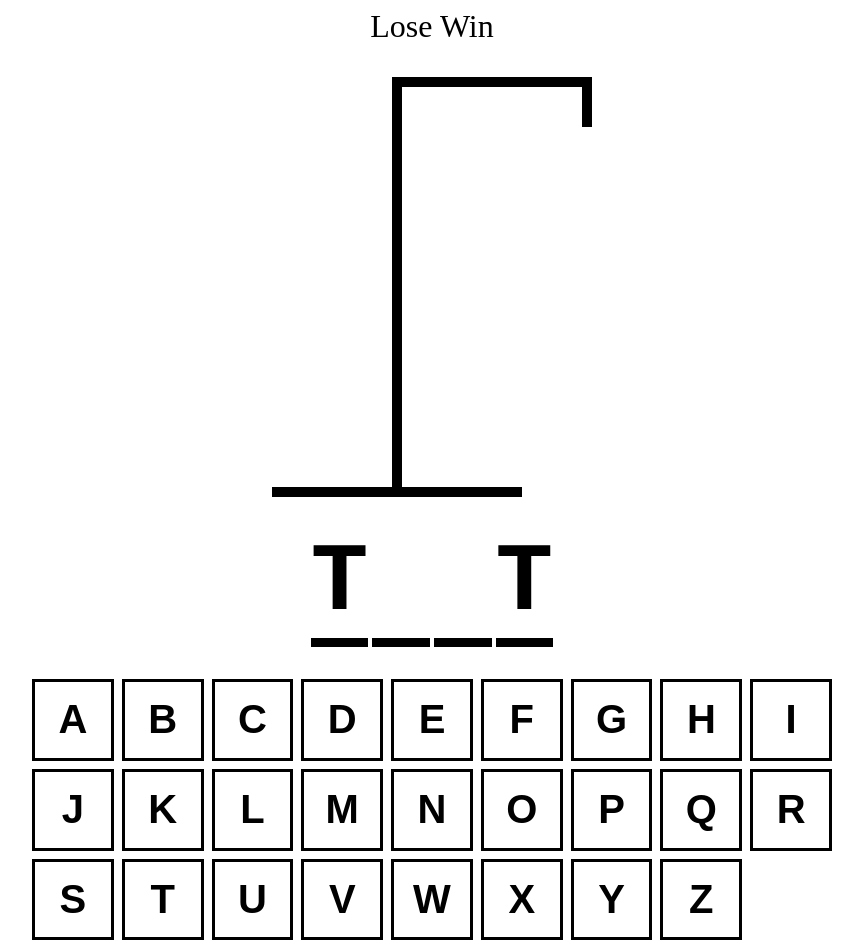
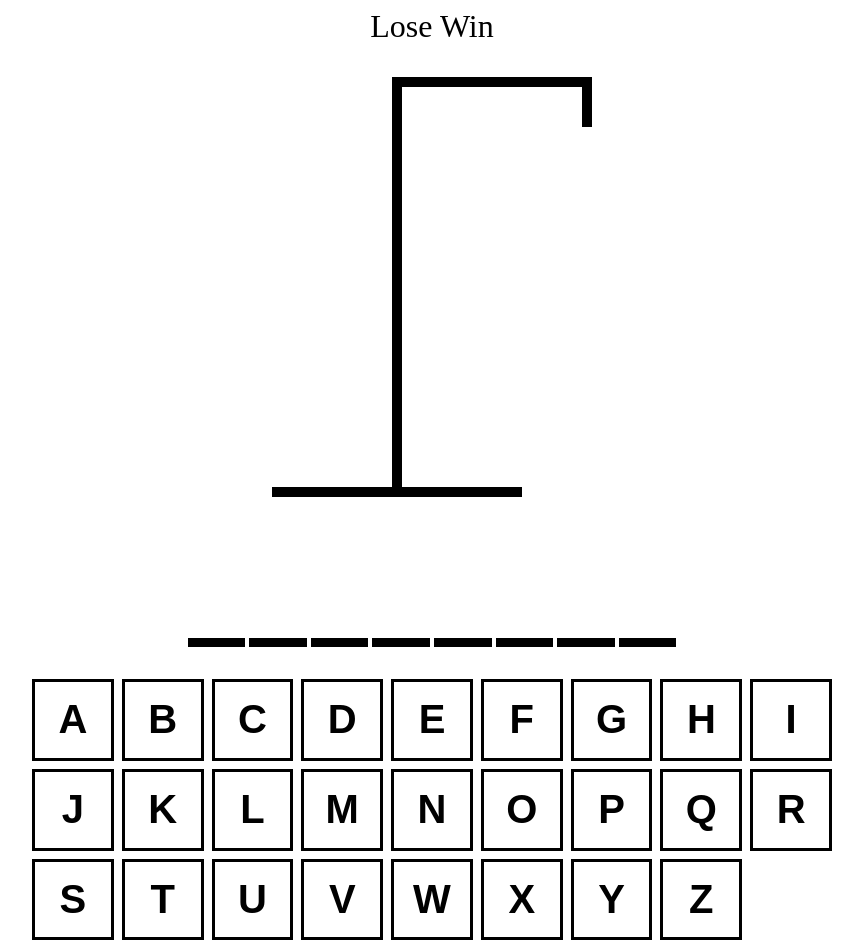
Before and after one commit to CelineCambier/hangman, a React (Vite) app in the folder hangman/: page / in a window 1280 px wide. Shown: the whole page, without its empty margins (208-1071 px from the left). Built offline with nearby package versions, Linux system fonts and the light colour scheme; the HTML template or start-up script is replaced by a standard one.

Commit message:
Added hangmanWordProps

```diff
--- a/hangman/src/App.tsx
+++ b/hangman/src/App.tsx
@@ -1,4 +1,4 @@
-import { useState } from "react"
+import { useEffect, useState } from "react"
 import words from "./wordList.json"
 import { HangmanDrawing } from "./HangmanDrawing"
 import { HangmanWord } from "./HangmanWord"
@@ -11,6 +11,7 @@
   const [guessedLetters, setGuessedLetters] = useState<string[]>([])
 
   const incorrectLetters = guessedLetters.filter(letter => !wordToGuess.includes(letter))
+
 
   return (
     <div
@@ -28,7 +29,7 @@
         Win
       </div>
       <HangmanDrawing numberOfGuesses={incorrectLetters.length}/>
-      <HangmanWord />
+      <HangmanWord guessedLetters={guessedLetters} wordToGuess={wordToGuess}/>
       <div style={{ alignSelf: "stretch"}}>
         <Keyboard />
       </div>
--- a/hangman/src/HangmanWord.tsx
+++ b/hangman/src/HangmanWord.tsx
@@ -1,6 +1,9 @@
-export function HangmanWord() {
-    const word ="test"
-    const guessedLetters = ["t"]
+type HangmanWordProps = {
+    guessedLetters: string[]
+    wordToGuess: string
+}
+
+export function HangmanWord({ guessedLetters, wordToGuess }: HangmanWordProps) {
     return (
         <div
             style={{
@@ -12,7 +15,7 @@
                 fontFamily: "monospace",
             }}
         >
-            {word.split("").map((letter, index) => (
+            {wordToGuess.split("").map((letter, index) => (
                 <span style={{ borderBottom: ".1em solid black"}} key={index}>
                     <span
                         style={{
```
